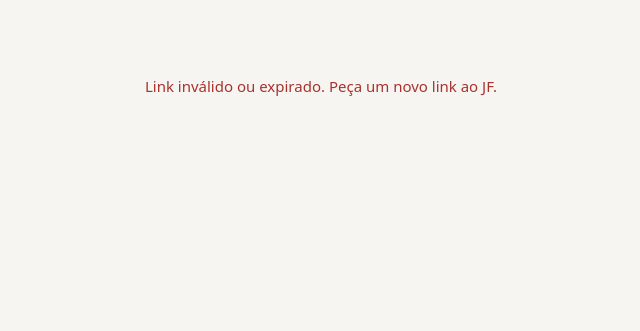
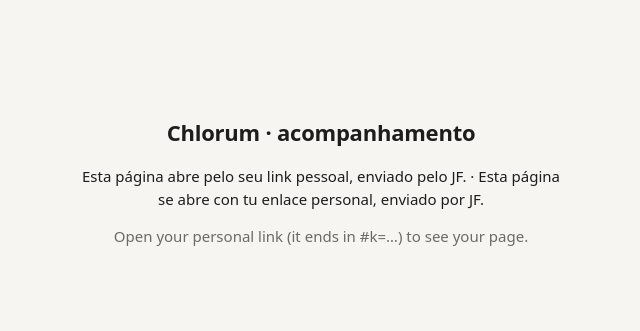
Before and after one commit to jnthnfrnkln/chlorum-fup, a plain HTML site: page index.html in a window 1280 px wide. Shown: the whole page, without its empty margins (319-959 px from the left). Drawn offline with Linux system fonts and the light colour scheme.

Commit message:
Show a clear landing message when the page opens without a valid link
Co-Authored-By: Claude Opus 5.5 <noreply@anthropic.com>
Claude-Session: https://claude.ai/code/session_01QFZFnSAvNouSJQwThZZyph

```diff
--- a/index.html
+++ b/index.html
@@ -54,6 +54,7 @@ button.ghost{background:transparent}
 button:disabled{opacity:.55;cursor:default}
 details>summary{cursor:pointer;color:var(--muted);margin:18px 0 10px;font-weight:600}
 .empty{color:var(--muted);text-align:center;padding:40px 10px}
+.landing{max-width:520px;margin:12vh auto 0;text-align:center;padding:0 16px}.landing h1{margin-bottom:16px}.landing p{line-height:1.5}.landing .err{color:var(--bad)}
 .err{color:var(--bad)}
 .grid{display:grid;grid-template-columns:260px 1fr;gap:16px;align-items:start}
 .people{position:sticky;top:12px}
@@ -112,8 +113,17 @@ async function call(action,extra={}){
 let ME=null;
 async function boot(){
   const app=$("#app");
-  if(!token){app.replaceChildren(h("p",{class:"empty err",text:T.pt.bad}));return}
-  try{ME=(await call("me")).me}catch(e){app.replaceChildren(h("p",{class:"empty err",text:T.pt.bad}));return}
+  const landing=(why)=>app.replaceChildren(h("div",{class:"landing"},
+    h("h1",{text:"Chlorum · acompanhamento"}),
+    why==="down"
+      ? h("p",{class:"err",text:"Não foi possível conectar ao servidor agora. Tente de novo em alguns minutos. · No se pudo conectar al servidor. Inténtalo de nuevo en unos minutos."})
+      : h("p",{text:why==="bad"
+          ? "Este link não é válido. Peça um novo link ao JF. · Este enlace no es válido. Pide uno nuevo a JF."
+          : "Esta página abre pelo seu link pessoal, enviado pelo JF. · Esta página se abre con tu enlace personal, enviado por JF."}),
+    h("p",{class:"sub",text:"Open your personal link (it ends in #k=…) to see your page."})));
+  if(!token){landing("none");return}
+  try{ME=(await call("me")).me}catch(e){
+    if(e.code==="bad_token"){try{localStorage.removeItem("equipe_k")}catch(_){}landing("bad")}else landing("down");return}
   document.documentElement.lang=ME.lang==="es"?"es":ME.lang==="en"?"en":"pt-BR";
   if(ME.admin){document.body.classList.add("admin");document.title="Equipe · admin";adminBoot()}
   else reportBoot();
```
